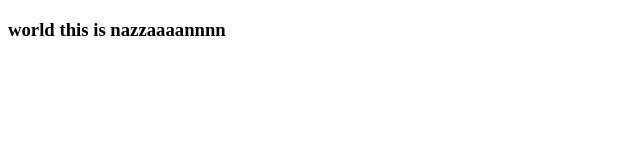
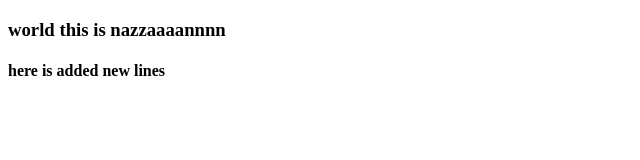
Before and after one commit to nazzan714/git-test, a plain HTML site: page index.html in a window 1280 px wide. Shown: the whole page, without its empty margins (0-640 px from the left). Drawn offline with Linux system fonts and the light colour scheme.

Commit message:
i added new lines

```diff
--- a/index.html
+++ b/index.html
@@ -7,5 +7,6 @@
 </head>
 <body>
     <h3> world this is nazzaaaannnn</h3>
+    <h4>here is  added new lines</h4>
 </body>
 </html>
```
